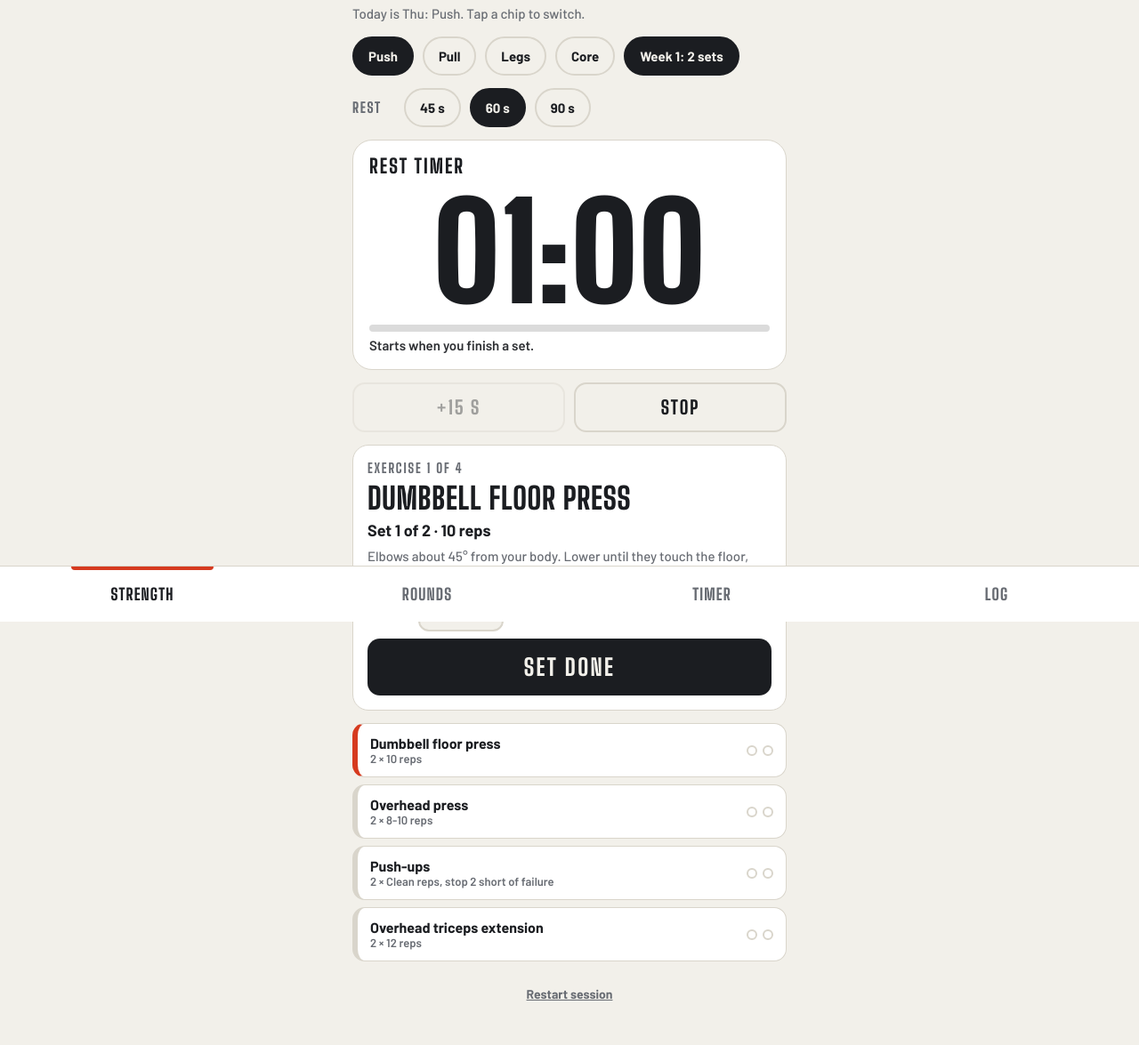
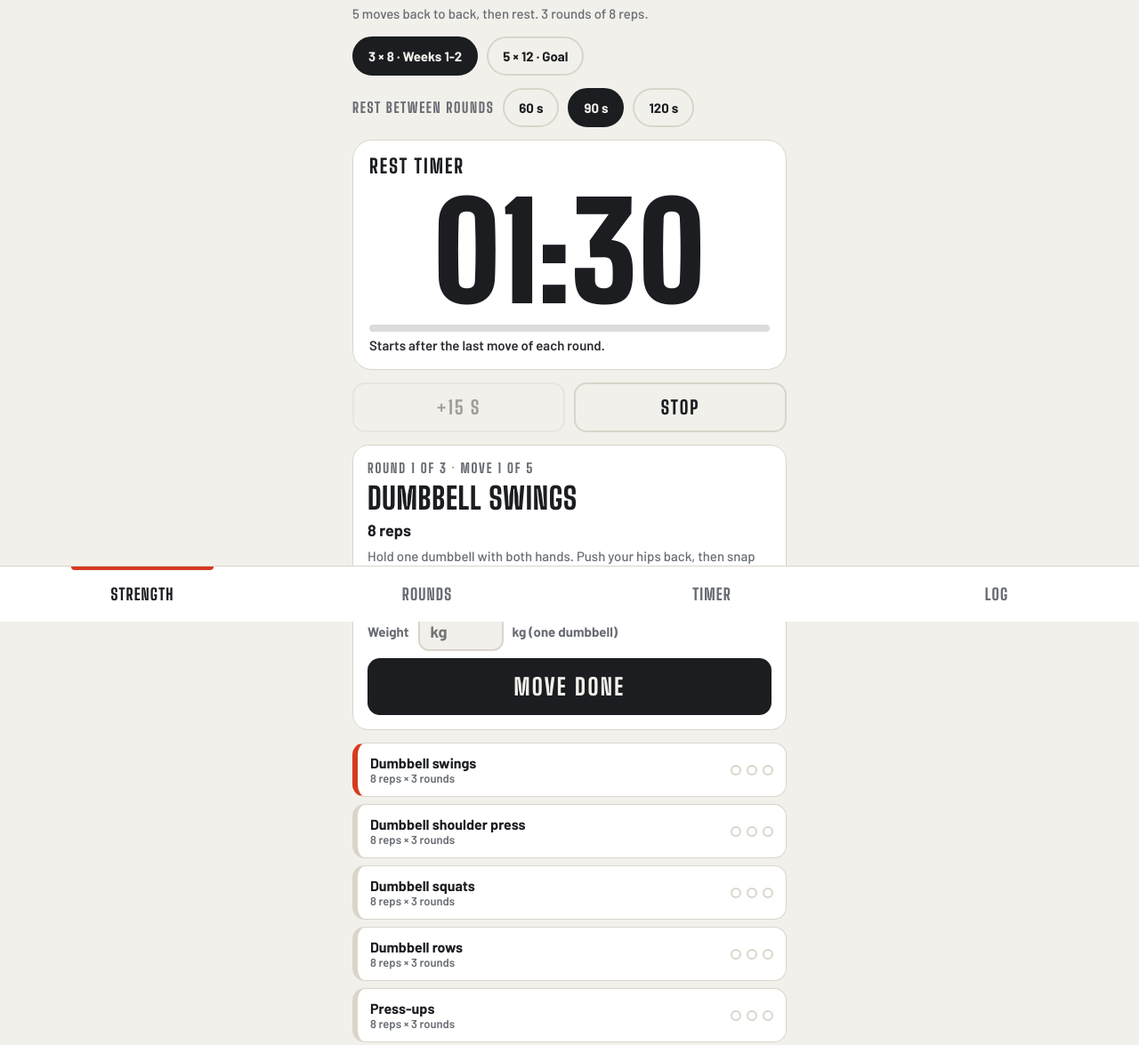
Before and after one commit to joel-prashanth/round-clock, a plain HTML site: page index.html in a window 1280 px wide. Shown: the part 101-1276 px from the top of the page at 89% size. Drawn offline with Linux system fonts and the light colour scheme.

Commit message:
Replace PPL split with a 5-move compound circuit (3x8, goal 5x12)
Co-Authored-By: Claude Sonnet 5.5 <noreply@anthropic.com>
Claude-Session: https://claude.ai/code/session_01RtUJsruvRSkb8FDVPP3mLm

```diff
--- a/index.html
+++ b/index.html
@@ -138,19 +138,16 @@ details li{font-size:16px;max-width:65ch}
 <main>
   <section class="panel" id="tab-strength">
     <p class="cue" id="todayHint"></p>
-    <div class="row" id="sessChips">
-      <button class="chip" data-k="Push" aria-pressed="false">Push</button>
-      <button class="chip" data-k="Pull" aria-pressed="false">Pull</button>
-      <button class="chip" data-k="Legs" aria-pressed="false">Legs</button>
-      <button class="chip" data-k="Core" aria-pressed="false">Core</button>
-      <button class="chip" id="wk1Btn" aria-pressed="true">Week 1: 2 sets</button>
+    <div class="row" id="phaseChips">
+      <button class="chip" data-p="build" aria-pressed="true">3 × 8 · Weeks 1-2</button>
+      <button class="chip" data-p="goal" aria-pressed="false">5 × 12 · Goal</button>
     </div>
     <div class="row">
-      <span class="lbl">Rest</span>
+      <span class="lbl">Rest between rounds</span>
       <div class="row" id="restChips">
-        <button class="chip" data-s="45" aria-pressed="false">45 s</button>
-        <button class="chip" data-s="60" aria-pressed="true">60 s</button>
-        <button class="chip" data-s="90" aria-pressed="false">90 s</button>
+        <button class="chip" data-s="60" aria-pressed="false">60 s</button>
+        <button class="chip" data-s="90" aria-pressed="true">90 s</button>
+        <button class="chip" data-s="120" aria-pressed="false">120 s</button>
       </div>
     </div>
     <div id="stageS"></div>
@@ -410,63 +407,39 @@ function mkStage(host){
 }
 function pctOf(rem, total){ return total > 0 ? Math.min(100, Math.max(0, 100*(1-rem/total))) : 0; }
 
-/* =====================  STRENGTH  ===================== */
-var SESSIONS = {
-  Push: [
-    { n:'Dumbbell floor press', sets:3, reps:'10', cue:'Elbows about 45° from your body. Lower until they touch the floor, then press up.' },
-    { n:'Overhead press', sets:3, reps:'8-10', cue:'Squeeze your glutes and press straight up without leaning back.' },
-    { n:'Push-ups', sets:3, reps:'max', bw:true, cue:'Stop each set 2 reps before your form breaks. Use your knees if you need to.' },
-    { n:'Overhead triceps extension', sets:3, reps:'12', cue:'Hold one dumbbell with both hands overhead. Bend the elbows to lower it behind your head, elbows pointing forward, then press back up.' }
-  ],
-  Pull: [
-    { n:'One-arm row', sets:3, reps:'10', side:true, cue:'Flat back. Pull the elbow to your hip, then do the other arm.' },
-    { n:'Romanian deadlift', sets:3, reps:'10', cue:'Soft knees, push your hips back, slide the dumbbells down your thighs, flat back.' },
-    { n:'Rear-delt fly', sets:3, reps:'12', cue:'Hinge forward with a flat back and light dumbbells. Raise your arms out to the sides and squeeze your shoulder blades.' },
-    { n:'Biceps curl', sets:3, reps:'12', cue:'Elbows pinned to your sides. Curl up without swinging and lower slowly.' }
-  ],
-  Legs: [
-    { n:'Goblet squat', sets:3, reps:'10', cue:'Hold one dumbbell at your chest, sit down between your heels, keep your chest up.' },
-    { n:'Reverse lunge', sets:3, reps:'8', side:true, cue:'Step back, lower the back knee toward the floor, push through the front heel.' },
-    { n:'Glute bridge', sets:3, reps:'12', cue:'Lie on your back with feet flat. Drive through your heels and squeeze your glutes at the top. Rest a dumbbell on your hips once it gets easy.' },
-    { n:'Plank', sets:3, hold:30, bw:true, cue:'One straight line from head to heels. No sagging hips.' }
-  ],
-  Core: [
-    { n:'Plank', sets:3, hold:30, bw:true, cue:'One straight line from head to heels. No sagging hips.' },
-    { n:'Side plank', sets:2, hold:30, side:true, bw:true, cue:'Stack your feet, lift your hips, one straight line.' },
-    { n:'Dead bug', sets:2, reps:'10', side:true, bw:true, cue:'Lie on your back, arms up, knees at 90°. Lower the opposite arm and leg slowly while your lower back stays flat on the floor.' }
-  ]
-};
-var DAYPLAN = ['Core','Push','Pull','Legs','Push','Pull','Legs'];
+/* =====================  STRENGTH (compound circuit)  ===================== */
+var MOVES = [
+  { n:'Dumbbell swings', one:true, cue:'Hold one dumbbell with both hands. Push your hips back, then snap them forward so the dumbbell swings to chest height. Your arms are just ropes. Flat back, and this is a hip hinge, not a squat.' },
+  { n:'Dumbbell shoulder press', cue:'Stand tall, squeeze your glutes, press both dumbbells straight up without leaning back.' },
+  { n:'Dumbbell squats', one:true, cue:'Hold one dumbbell at your chest. Sit down between your heels, chest up, then drive up through your whole foot.' },
+  { n:'Dumbbell rows', cue:'Hinge forward with a flat back, a dumbbell in each hand. Pull both elbows to your hips and squeeze your shoulder blades.' },
+  { n:'Press-ups', bw:true, cue:'Hands under your shoulders, body in one straight line, chest down to just above the floor. Drop to your knees if the line breaks.' }
+];
+var PHASES = { build:{ rounds:3, reps:8 }, goal:{ rounds:5, reps:12 } };
 var DAYNAMES = ['Sun','Mon','Tue','Wed','Thu','Fri','Sat'];
-function todaysKey(){ return DAYPLAN[new Date().getDay()]; }
-var S = { key: todaysKey(), wk1: store.get('wk1', true), rest: store.get('rest', 60), ex:0, set:0, done:{}, finished:false, mode:'idle', next:'' };
-if([45,60,90].indexOf(S.rest) < 0) S.rest = 60;
+var S = { phase: store.get('phase','build'), rest: store.get('rest', 90), ex:0, round:0, done:{}, finished:false, mode:'idle', next:'' };
+if(!PHASES[S.phase]) S.phase = 'build';
+if([60,90,120].indexOf(S.rest) < 0) S.rest = 90;
 var kgMap = store.get('kg', {});
 var stS = mkStage($('#stageS'));
-function exs(){ return SESSIONS[S.key]; }
-function curEx(){ return exs()[S.ex]; }
-function setsOf(e){ return S.wk1 ? Math.min(e.sets, 2) : e.sets; }
-function targetText(e){
-  if(e.hold) return e.hold+' s hold'+(e.side ? ' each side' : '');
-  if(e.reps === 'max') return 'Clean reps, stop 2 short of failure';
-  return e.reps+' reps'+(e.side ? ' each side' : '');
-}
+function roundsN(){ return PHASES[S.phase].rounds; }
+function repsN(){ return PHASES[S.phase].reps; }
+function curEx(){ return MOVES[S.ex]; }
 function nextText(){
   if(S.finished) return 'Session complete';
-  var e = curEx(); return 'Next: '+e.n+', set '+(S.set+1)+' of '+setsOf(e);
+  return 'Next: '+curEx().n+', round '+(S.round+1)+' of '+roundsN();
 }
 var rStr = new Runner({
   onIdle: function(){
     if(S.mode === 'ready'){ return; }
-    stS.set({ phase:'idle', label:'Rest timer', meta:'', time:fmt(S.rest), pct:0, sub:'Starts when you finish a set.' });
+    stS.set({ phase:'idle', label:'Rest timer', meta:'', time:fmt(S.rest), pct:0, sub:'Starts after the last move of each round.' });
   },
-  onStep: function(step){ stS.set({ phase:step.kind, label:step.label, meta:'', sub:S.next }); },
+  onStep: function(step){ stS.set({ phase:step.kind, label:step.label, meta:'Round '+(S.round+1)+' of '+roundsN(), sub:S.next }); },
   onTick: function(rem, total){ stS.set({ time:fmt(rem/1000), pct:pctOf(rem,total) }); },
   onState: function(){ renderS(); },
   onDone: function(){
-    if(S.mode === 'hold'){ setDone(); return; }
     S.mode = 'ready';
-    stS.set({ phase:'ready', label:'Next set', time:'GO', pct:100, sub:nextText() });
+    stS.set({ phase:'ready', label:'Next round', time:'GO', pct:100, sub:nextText() });
     renderS();
   }
 });
@@ -475,79 +448,53 @@ function startRest(){
   rStr.load([{ kind:'rest', label:'Rest', secs:S.rest }], function(){ cues.work(); });
   rStr.start();
 }
-function startHold(){
-  var e = curEx(), steps;
-  S.mode = 'hold'; S.next = e.n+', set '+(S.set+1)+' of '+setsOf(e);
-  if(e.side){
-    steps = [{ kind:'work', label:'Hold, left', secs:e.hold }, { kind:'ready', label:'Switch sides', secs:5 }, { kind:'work', label:'Hold, right', secs:e.hold }];
-  } else {
-    steps = [{ kind:'ready', label:'Get in position', secs:5 }, { kind:'work', label:'Hold', secs:e.hold }];
-  }
-  rStr.load(steps, function(){});
-  rStr.start();
-}
-function setDone(){
+function moveDone(){
   S.done[S.ex] = (S.done[S.ex]||0) + 1; cues.set();
-  var e = curEx();
-  if(S.set+1 < setsOf(e)){ S.set++; }
-  else if(S.ex+1 < exs().length){ S.ex++; S.set = 0; }
-  else { S.finished = true; }
-  if(S.finished){
-    S.mode = 'idle'; logDone(S.key+' day');
-    stS.set({ phase:'done', label:'Session done', meta:'', time:'DONE', pct:100, sub:'Logged to this week.' });
-    cues.done(); renderS();
-  } else {
-    startRest(); renderS();
-  }
+  if(S.ex+1 < MOVES.length){ S.ex++; renderS(); return; }
+  if(S.round+1 < roundsN()){ S.round++; S.ex = 0; startRest(); renderS(); return; }
+  S.finished = true; S.mode = 'idle';
+  logDone('Circuit '+roundsN()+'×'+repsN());
+  stS.set({ phase:'done', label:'Circuit done', meta:'', time:'DONE', pct:100, sub:'Logged.' });
+  cues.done(); renderS();
 }
 function renderS(){
-  $$('#sessChips [data-k]').forEach(function(b){ b.setAttribute('aria-pressed', String(b.dataset.k === S.key)); });
-  $('#wk1Btn').setAttribute('aria-pressed', String(S.wk1));
+  $$('#phaseChips [data-p]').forEach(function(b){ b.setAttribute('aria-pressed', String(b.dataset.p === S.phase)); });
   $$('#restChips .chip').forEach(function(b){ b.setAttribute('aria-pressed', String(+b.dataset.s === S.rest)); });
+  $('#todayHint').textContent = '5 moves back to back, then rest. '+roundsN()+' rounds of '+repsN()+' reps.';
   var active = rStr.state === 'running' || rStr.state === 'paused';
   $('#sCtrl').hidden = !active;
   $('#sPlus').disabled = !active;
-  var list = exs(), card = $('#exCard');
+  var card = $('#exCard');
   if(S.finished){
-    var total = 0; Object.keys(S.done).forEach(function(k){ total += S.done[k]; });
-    card.innerHTML = '<div class="kicker">'+S.key+' day</div><h2>Done. '+total+' sets</h2><p class="cue">Logged to this week. Add weight next time once every set reaches the top of its rep range.</p><button class="btn big" id="againBtn">Start again</button>';
+    card.innerHTML = '<div class="kicker">Circuit</div><h2>Done. '+roundsN()+' rounds</h2><p class="cue">Logged. Add weight once every round feels clean at the top of the rep range.</p><button class="btn big" id="againBtn">Start again</button>';
     $('#againBtn').onclick = resetSession;
   } else {
-    var e = curEx(), isHold = !!e.hold, busy = active && S.mode === 'hold', resting = active && S.mode === 'rest';
-    var label = busy ? 'Holding' : resting ? 'Skip rest' : isHold ? 'Start hold' : 'Set done';
+    var e = curEx(), resting = active && S.mode === 'rest';
+    var label = resting ? 'Skip rest' : 'Move done';
     card.innerHTML =
-      '<div class="kicker">Exercise '+(S.ex+1)+' of '+list.length+'</div>'+
+      '<div class="kicker">Round '+(S.round+1)+' of '+roundsN()+' · Move '+(S.ex+1)+' of '+MOVES.length+'</div>'+
       '<h2>'+e.n+'</h2>'+
-      '<div class="target">Set '+(S.set+1)+' of '+setsOf(e)+' · '+targetText(e)+'</div>'+
+      '<div class="target">'+repsN()+' reps</div>'+
       '<p class="cue">'+e.cue+'</p>'+
-      (e.bw ? '' : '<label class="kg" for="kgIn">Weight <input id="kgIn" type="number" inputmode="decimal" min="0" step="0.5" placeholder="kg" value="'+(kgMap[e.n]||'')+'"> kg each hand</label>')+
-      '<button class="btn big" id="doneBtn"'+(busy ? ' disabled' : '')+'>'+label+'</button>';
+      (e.bw ? '' : '<label class="kg" for="kgIn">Weight <input id="kgIn" type="number" inputmode="decimal" min="0" step="0.5" placeholder="kg" value="'+(kgMap[e.n]||'')+'"> kg '+(e.one ? '(one dumbbell)' : 'each hand')+'</label>')+
+      '<button class="btn big" id="doneBtn">'+label+'</button>';
     var kg = $('#kgIn'); if(kg) kg.oninput = function(){ kgMap[e.n] = kg.value; store.set('kg', kgMap); };
     $('#doneBtn').onclick = function(){
       ensureAudio();
-      if(resting){ rStr.reset(); S.mode = 'ready'; stS.set({ phase:'ready', label:'Next set', time:'GO', pct:100, sub:nextText() }); renderS(); }
-      else if(isHold) startHold();
-      else setDone();
+      if(resting){ rStr.reset(); S.mode = 'ready'; stS.set({ phase:'ready', label:'Next round', time:'GO', pct:100, sub:nextText() }); renderS(); }
+      else moveDone();
     };
   }
   var ol = $('#exList'); ol.innerHTML = '';
-  list.forEach(function(e, i){
-    var n = S.done[i]||0, tot = setsOf(e), li = document.createElement('li'), dots = '';
+  MOVES.forEach(function(e, i){
+    var n = S.done[i]||0, tot = roundsN(), li = document.createElement('li'), dots = '';
     for(var d=0; d<tot; d++) dots += '<i class="'+(d<n ? 'on' : '')+'"></i>';
-    li.innerHTML = '<button class="ex'+(n>=tot ? ' fin' : (i===S.ex && !S.finished ? ' cur' : ''))+'" data-i="'+i+'"><span>'+e.n+'<small>'+tot+' × '+targetText(e)+'</small></span><span class="dots" aria-label="'+n+' of '+tot+' sets done">'+dots+'</span></button>';
+    li.innerHTML = '<div class="ex'+(n>=tot ? ' fin' : (i===S.ex && !S.finished ? ' cur' : ''))+'"><span>'+e.n+'<small>'+repsN()+' reps × '+tot+' rounds</small></span><span class="dots" aria-label="'+n+' of '+tot+' rounds done">'+dots+'</span></div>';
     ol.appendChild(li);
   });
-  $$('#exList .ex').forEach(function(b){
-    b.onclick = function(){
-      if(rStr.state === 'running' || rStr.state === 'paused') return;
-      S.ex = +b.dataset.i; S.set = Math.min(S.done[S.ex]||0, setsOf(curEx())-1); S.finished = false; S.mode = 'idle';
-      rStr.reset(); renderS();
-    };
-  });
 }
-function resetSession(){ S.ex = 0; S.set = 0; S.done = {}; S.finished = false; S.mode = 'idle'; rStr.load([]); rStr.state = 'idle'; renderS(); }
-$$('#sessChips [data-k]').forEach(function(b){ b.onclick = function(){ S.key = b.dataset.k; store.set('sKey', S.key); resetSession(); }; });
-$('#wk1Btn').onclick = function(){ S.wk1 = !S.wk1; store.set('wk1', S.wk1); resetSession(); };
+function resetSession(){ S.ex = 0; S.round = 0; S.done = {}; S.finished = false; S.mode = 'idle'; rStr.load([]); rStr.state = 'idle'; renderS(); }
+$$('#phaseChips [data-p]').forEach(function(b){ b.onclick = function(){ S.phase = b.dataset.p; store.set('phase', S.phase); resetSession(); }; });
 $$('#restChips .chip').forEach(function(b){ b.onclick = function(){ S.rest = +b.dataset.s; store.set('rest', S.rest); if(rStr.state === 'idle') rStr.reset(); renderS(); }; });
 $('#sPlus').onclick = function(){ rStr.addSeconds(15); };
 $('#sStop').onclick = function(){ rStr.reset(); S.mode = 'idle'; renderS(); };
@@ -717,7 +664,6 @@ if('wakeLock' in navigator) $('#awakeBtn').hidden = false;
 
 /* boot */
 renderWeek(); paintTools();
-$('#todayHint').textContent = 'Today is '+DAYNAMES[new Date().getDay()]+': '+todaysKey()+'. Tap a chip to switch.';
 rStr.load([]); renderS();
 loadRounds(); loadTimer(); rBox.load(boxSteps());
 showTab(location.hash.replace('#',''));
--- a/sw.js
+++ b/sw.js
@@ -1,5 +1,5 @@
 /* Round Clock service worker: app shell works offline, fonts are cached when first seen. */
-const VERSION = 'round-clock-v6';
+const VERSION = 'round-clock-v7';
 const SHELL = ['./', './index.html', './manifest.webmanifest', './icons/icon-192.png', './icons/icon-512.png', './icons/icon-maskable-512.png'];
 
 self.addEventListener('install', (e) => {
```
